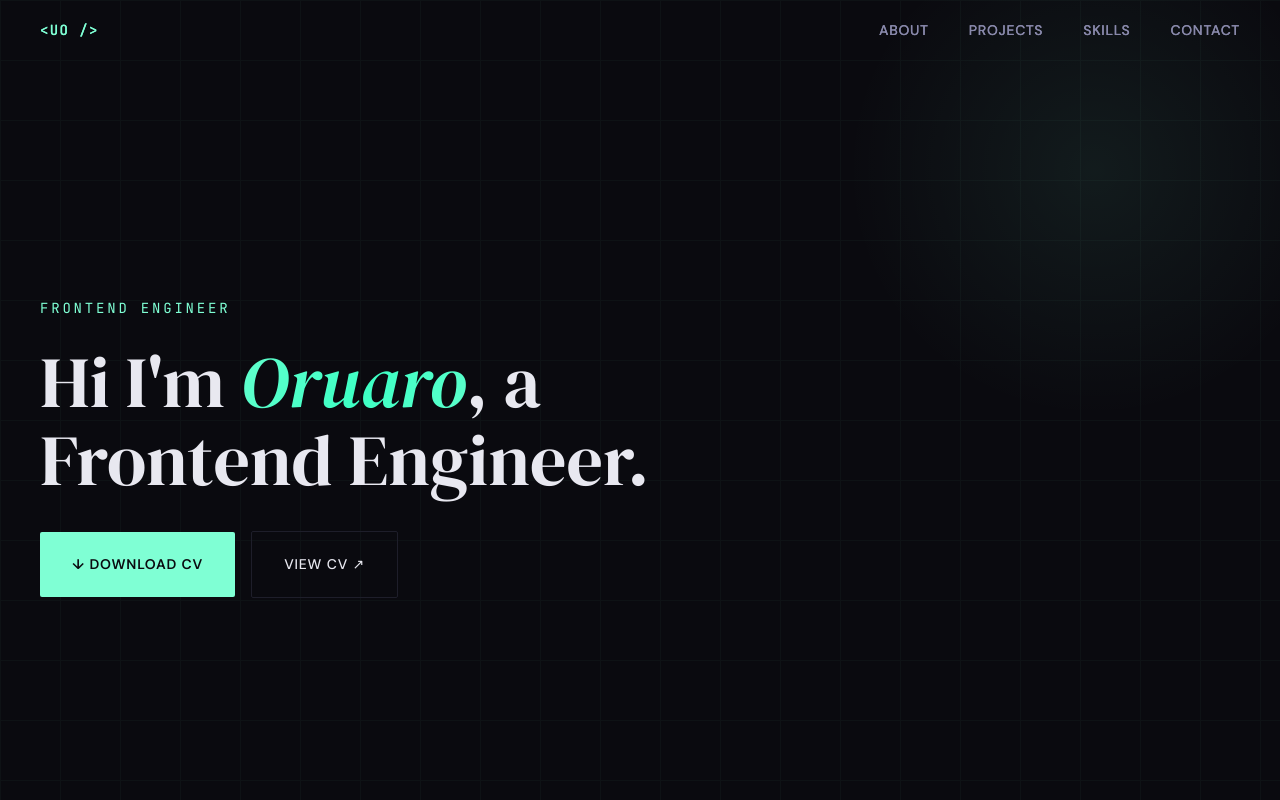
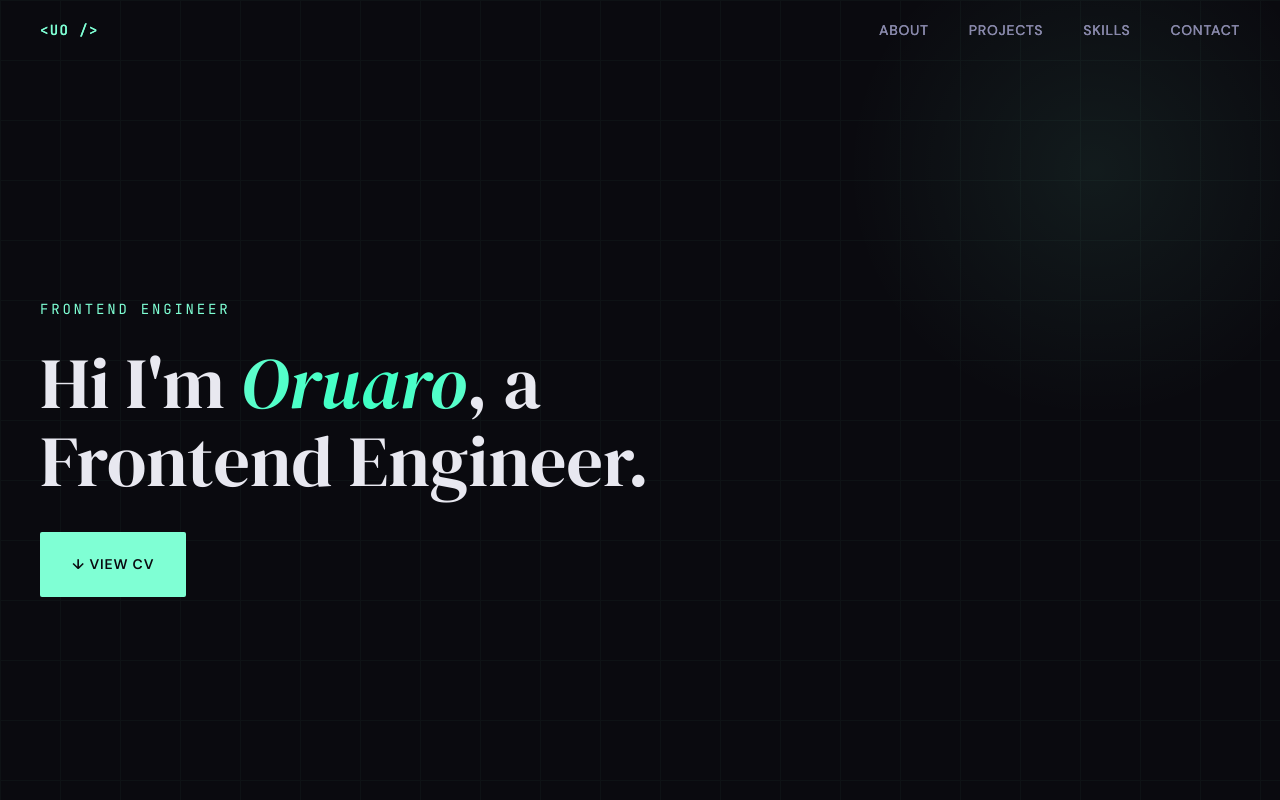
Before and after one commit to udogri/Portfolio, a React (Vite) app: page / in a window 1280 px wide. Shown: the top 800 px of the page. Built offline with nearby package versions, Linux system fonts and the light colour scheme.

Commit message:
hero section updated

```diff
--- a/src/components/Hero.tsx
+++ b/src/components/Hero.tsx
@@ -129,7 +129,8 @@ export function Hero() {
             <Button
               as="a"
               href={cvFile}
-              download="OruaroDevCv.pdf"
+              target="_blank"
+              rel="noopener noreferrer"
               fontFamily={FONT_BODY}
               fontSize="sm"
               fontWeight="600"
@@ -148,11 +149,11 @@ export function Hero() {
               }}
               transition="all 0.2s"
             >
-              ↓ Download CV
+              ↓ View CV
             </Button>
 
             {/* View CV online */}
-            <Button
+            {/* <Button
               as="a"
               href={cvFile}
               target="_blank"
@@ -176,7 +177,7 @@ export function Hero() {
               transition="all 0.2s"
             >
               View CV ↗
-            </Button>
+            </Button> */}
           </HStack>
 
 
```
